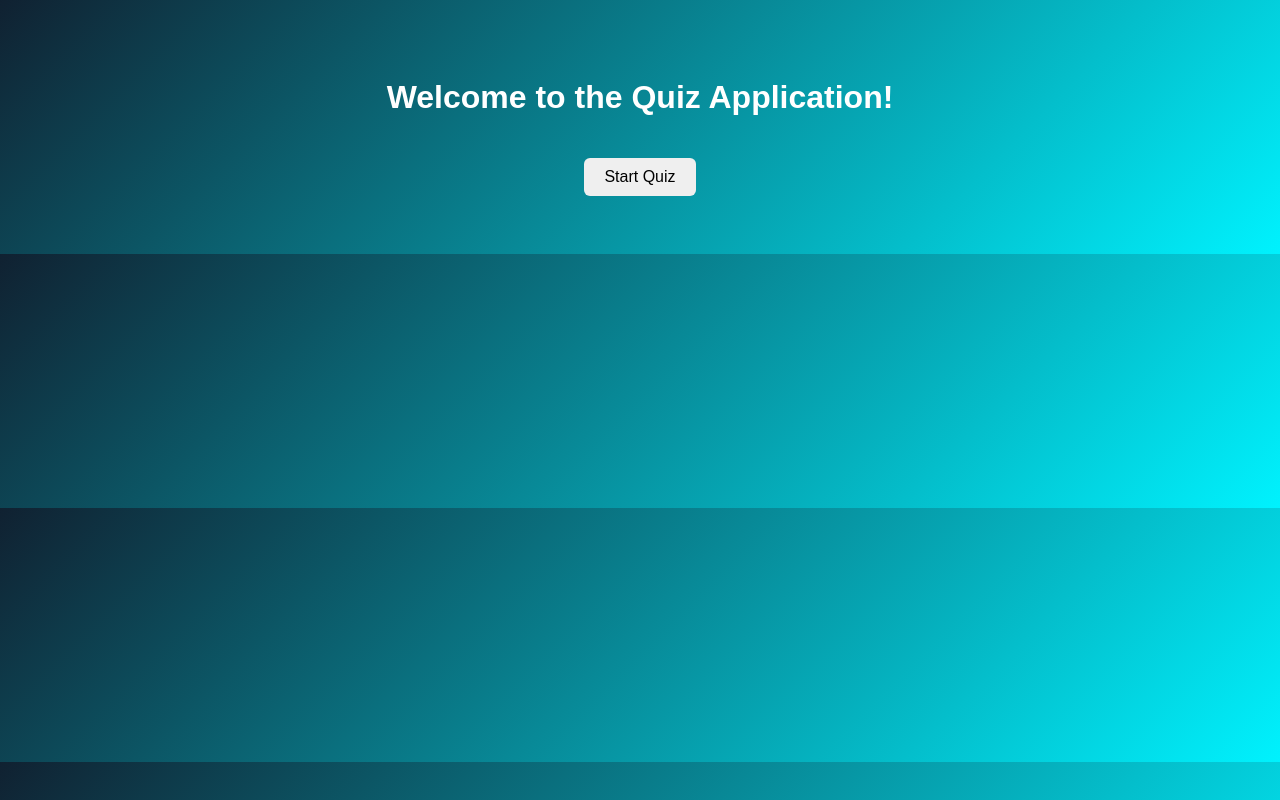
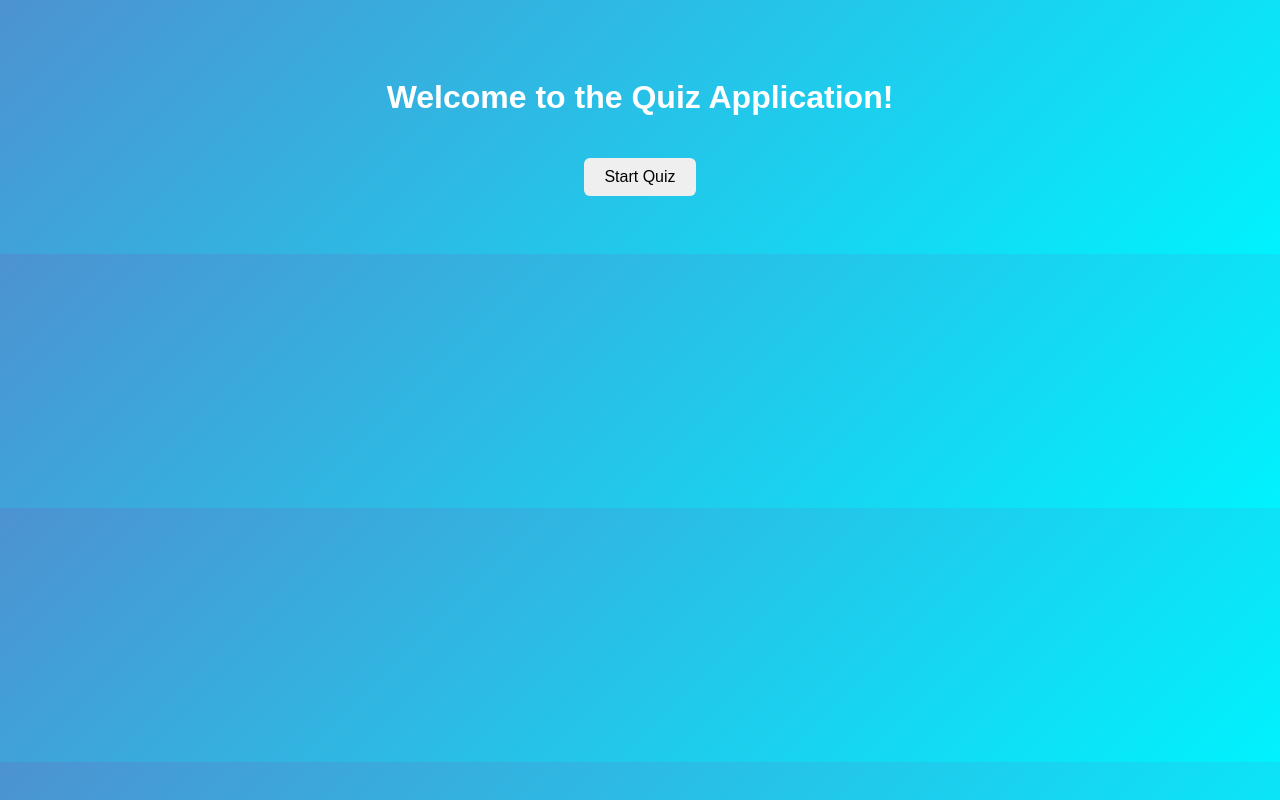
Before and after one commit to prashanth-319/Devops, a plain HTML site: page index.html in a window 1280 px wide. Drawn offline with Linux system fonts and the light colour scheme.

Commit message:
Add files via upload

```diff
--- a/index.html
+++ b/index.html
@@ -7,7 +7,7 @@
   <style>
     body {
       font-family: Arial, sans-serif;
-      background: linear-gradient(135deg, #102131, #00f2fe);
+      background: linear-gradient(135deg, #4d92d1, #00f2fe);
       color: #fff;
       text-align: center;
       padding: 50px;
```
